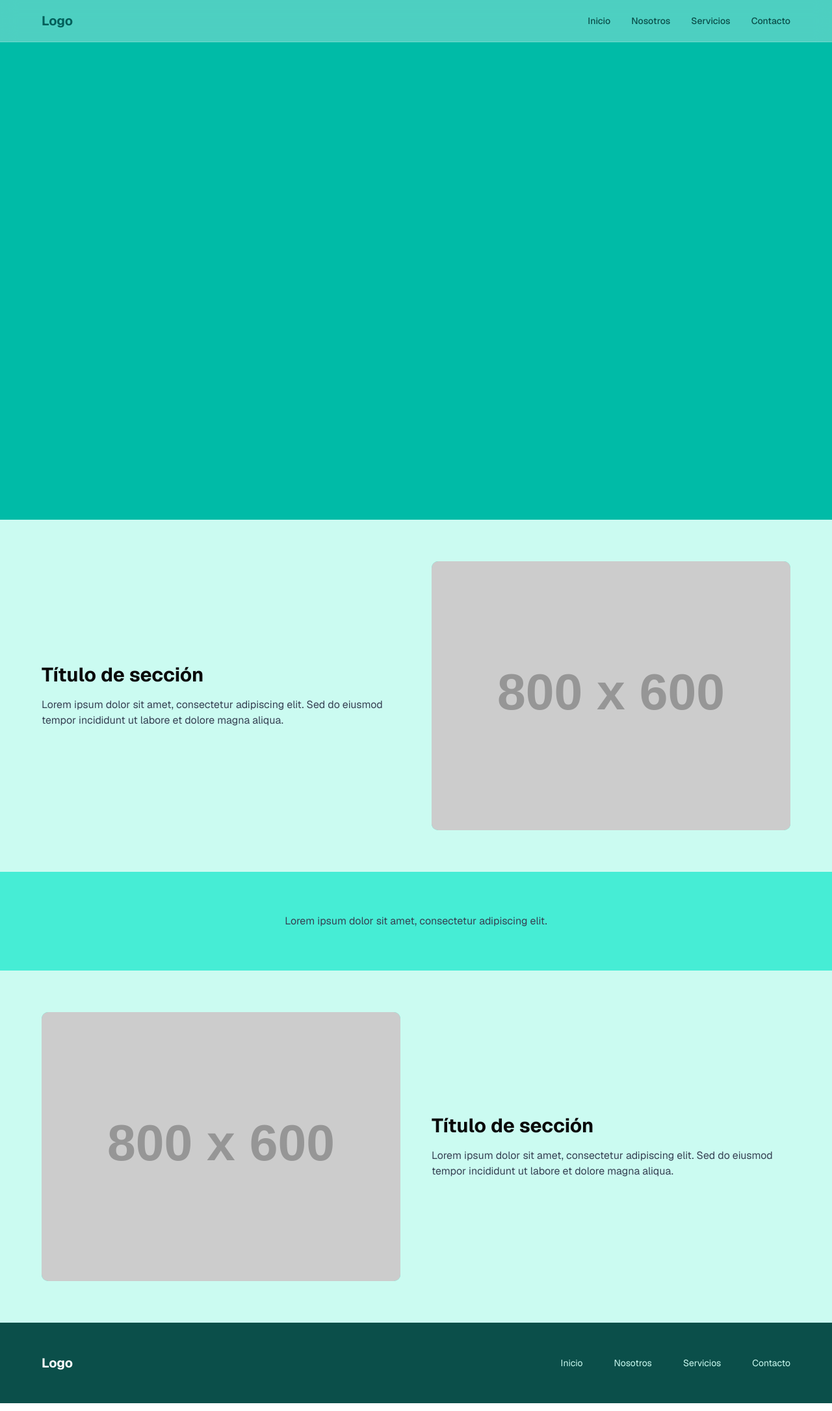
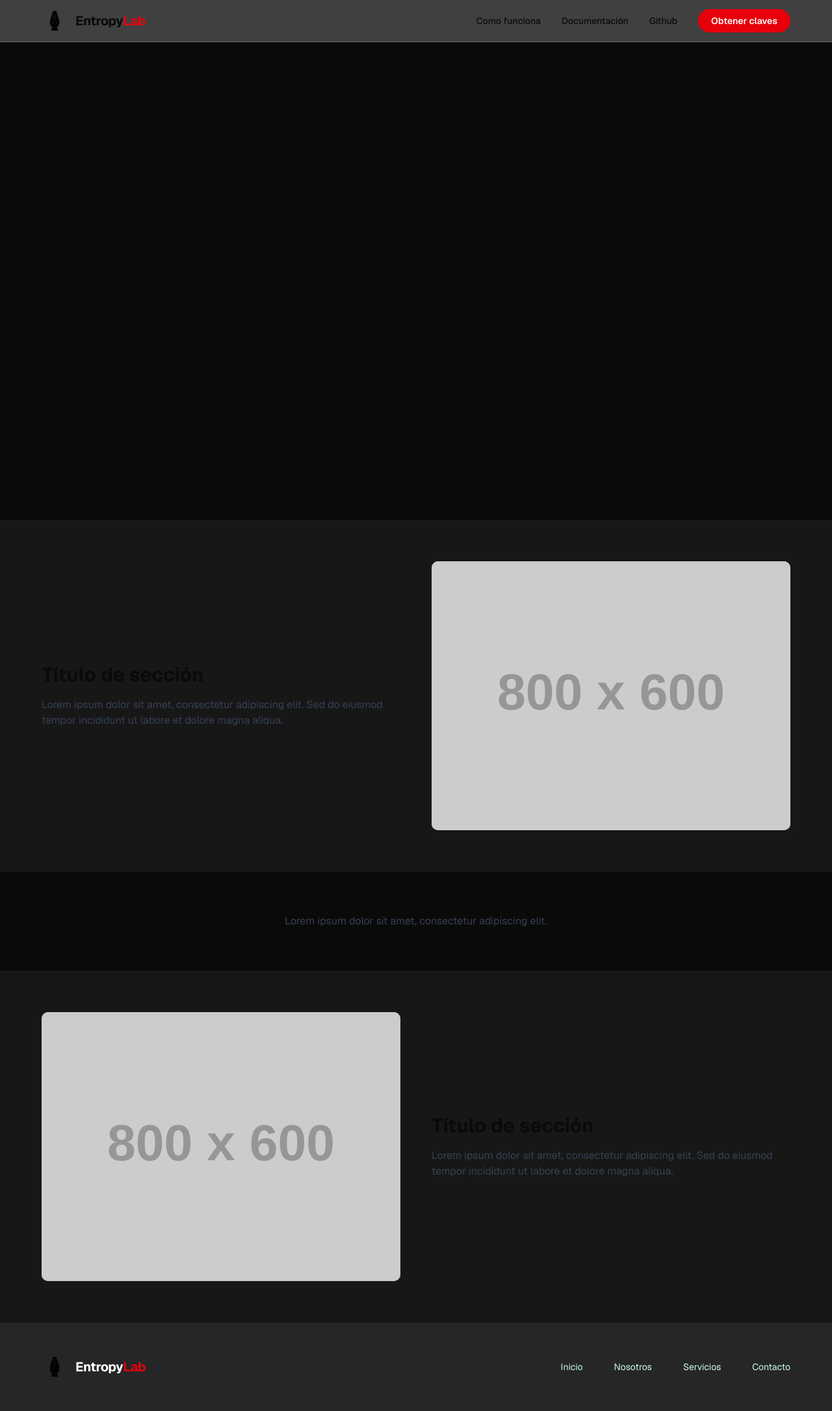
Before and after one commit to Lord-Pat/EntropyLab, a Next.js app: page / in a window 1280 px wide. Shown: the whole page at 65% size. Built offline with nearby package versions, Linux system fonts and the light colour scheme.

Commit message:
cambio colores y arreglo logo

```diff
--- a/app/page.tsx
+++ b/app/page.tsx
@@ -5,10 +5,10 @@ export default function Home() {
   return (
     <main>
       <Header />
-      <section className="w-screen h-screen bg-teal-500">
+      <section className="w-screen h-screen bg-neutral-950">
       </section>
 
-      <section className="bg-teal-100 py-16">
+      <section className="bg-neutral-900 py-16">
         <div className="mx-auto px-6" style={{ maxWidth: "1200px" }}>
           <div className="flex gap-12 items-center">
             <div className="flex-1 text-left">
@@ -30,14 +30,14 @@ export default function Home() {
           </div>
         </div>
       </section>
-      <section className="bg-teal-300 py-16">
+      <section className="bg-neutral-950 py-16">
         <div className="mx-auto px-6 flex justify-center items-center" style={{ maxWidth: "1200px" }}>
           <p className="text-center text-base text-gray-700">
             Lorem ipsum dolor sit amet, consectetur adipiscing elit.
           </p>
         </div>
       </section>
-      <section className="bg-teal-100 py-16">
+      <section className="bg-neutral-900 py-16">
         <div className="mx-auto px-6" style={{ maxWidth: "1200px" }}>
           <div className="flex gap-12 items-center">
             <div className="flex-1">
--- a/components/footer.tsx
+++ b/components/footer.tsx
@@ -1,8 +1,21 @@
+import Image from "next/image"
+
 export default function Footer() {
   return (
-    <footer className="bg-teal-900 py-12">
+    <footer className="bg-neutral-800 py-12">
       <div className="mx-auto px-6 flex justify-between items-center" style={{ maxWidth: "1200px" }}>
-        <div className="text-xl font-bold text-white">Logo</div>
+        <div className="flex items-center gap-3">
+          <Image
+            src="/lava lamp logo.png"
+            alt="EntropyLab logo"
+            width={40}
+            height={40}
+            className="h-10 w-10 object-contain"
+          />
+          <div className="text-xl font-bold tracking-tight text-white">
+            Entropy<span className="text-red-600">Lab</span>
+          </div>
+        </div>
         <nav className="flex justify-between gap-12">
           <a href="#" className="text-sm text-teal-100 hover:text-white transition-colors">Inicio</a>
           <a href="#" className="text-sm text-teal-100 hover:text-white transition-colors">Nosotros</a>
--- a/components/header.tsx
+++ b/components/header.tsx
@@ -1,13 +1,31 @@
+import Image from "next/image"
+
 export default function Header() {
   return (
-    <header className="fixed top-0 left-0 w-full z-50 bg-white/30 backdrop-blur-md border-b border-white/20">
+    <header className="fixed top-0 left-0 w-full z-50 bg-neutral-700 backdrop-blur-md border-b border-white/20">
       <div className="mx-auto px-6 h-16 flex items-center justify-between" style={{ maxWidth: "1200px" }}>
-        <div className="text-xl font-bold text-teal-800">Logo</div>
+        <div className="flex items-center gap-3">
+          <Image
+            src="/lava lamp logo.png"
+            alt="EntropyLab logo"
+            width={40}
+            height={40}
+            className="h-10 w-10 object-contain"
+          />
+          <div className="text-xl font-bold tracking-tight text-neutral-  0">
+            Entropy<span className="text-red-600">Lab</span>
+          </div>
+        </div>
         <nav className="flex items-center gap-8">
-          <a href="#" className="text-sm font-medium text-teal-900 hover:text-teal-600 transition-colors">Inicio</a>
-          <a href="#" className="text-sm font-medium text-teal-900 hover:text-teal-600 transition-colors">Nosotros</a>
-          <a href="#" className="text-sm font-medium text-teal-900 hover:text-teal-600 transition-colors">Servicios</a>
-          <a href="#" className="text-sm font-medium text-teal-900 hover:text-teal-600 transition-colors">Contacto</a>
+          <a href="#" className="text-sm font-medium text-neutral-0 hover:text-teal-600 transition-colors">Como funciona</a>
+          <a href="#" className="text-sm font-medium text-neutral-0 hover:text-teal-600 transition-colors">Documentación</a>
+          <a href="#" className="text-sm font-medium text-neutral-0 hover:text-teal-600 transition-colors">Github</a>
+          <a
+            href="#"
+            className="rounded-full bg-red-600 px-5 py-2 text-sm font-semibold text-white transition-colors hover:bg-red-700"
+          >
+            Obtener claves
+          </a>
         </nav>
       </div>
     </header>
```
Also changed, not shown: public/lava lamp logo.png (added).
